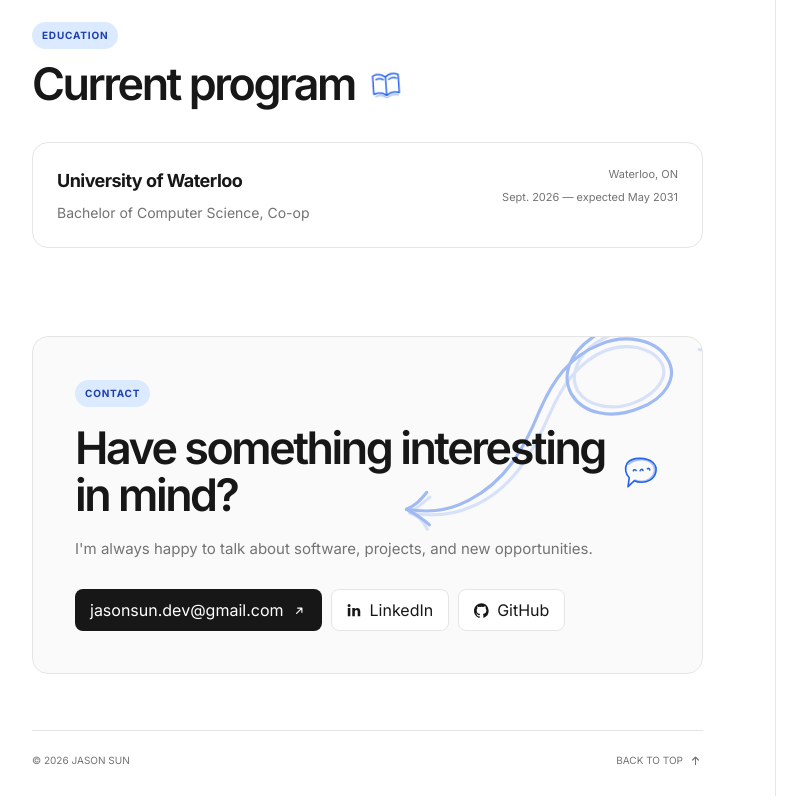
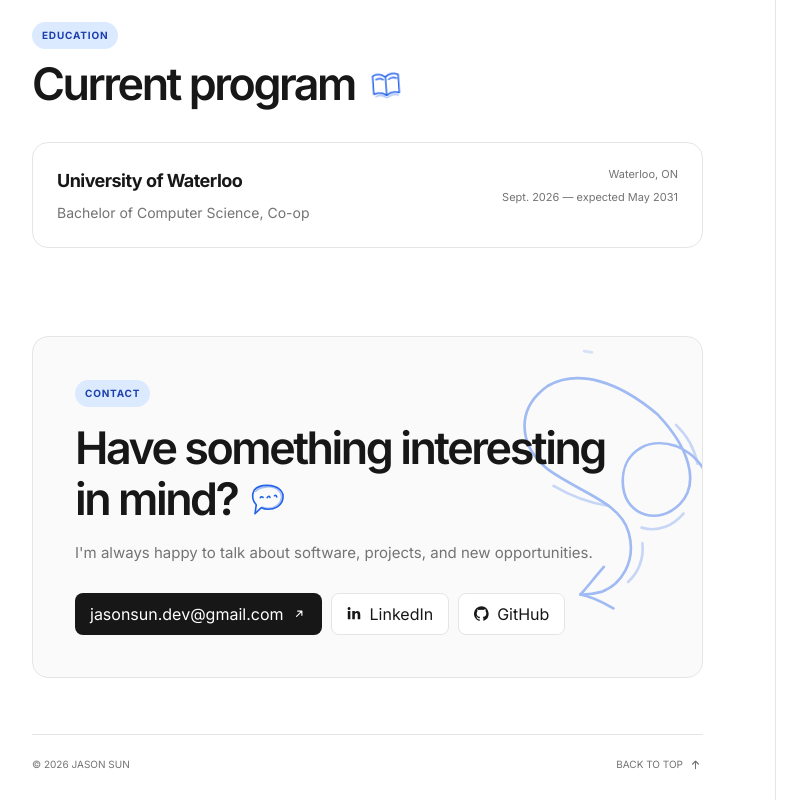
Before and after one commit to cryojs/portfolio, a React (Vite) app: page / in a window 1280 px wide. Shown: the part 2853-3653 px from the top of the page, without its empty margins (264-1071 px from the left). Built offline with nearby package versions, Linux system fonts and the light colour scheme.

Commit message:
Update scribbles in contact section

```diff
--- a/src/App.jsx
+++ b/src/App.jsx
@@ -193,9 +193,14 @@ function App() {
           <ContactLoop />
           <div className="relative z-[1]">
             <span className="inline-flex w-fit items-center justify-self-start rounded-full bg-blue-soft px-2.5 py-1.5 text-[10px] font-[650] tracking-[0.08em] text-blue-dark uppercase">contact</span>
-            <div className="mt-[18px] flex max-w-[620px] items-center gap-3.5">
-              <h2 className="m-0 text-[clamp(2rem,4vw,2.8rem)] font-[520] leading-[1.05] tracking-[-0.055em] text-ink">Have something interesting in mind?</h2>
-              <HeadingDoodle type="contact" />
+            <div className="mt-[18px] max-w-[620px]">
+              <h2 className="m-0 text-[clamp(2rem,4vw,2.8rem)] font-[520] leading-[1.05] tracking-[-0.055em] text-ink">
+                Have something interesting{' '}
+                <span className="inline-flex items-center gap-3 align-middle whitespace-nowrap">
+                  in mind?
+                  <HeadingDoodle type="contact" />
+                </span>
+              </h2>
             </div>
             <p className="my-[18px] mb-7 max-w-[520px] text-[15px] leading-[1.6] text-muted">I&apos;m always happy to talk about software, projects, and new opportunities.</p>
             <div className="flex flex-wrap items-center gap-[9px] max-[780px]:flex-col max-[780px]:items-stretch">
--- a/src/components/Doodles.jsx
+++ b/src/components/Doodles.jsx
@@ -75,11 +75,13 @@ export function HeadingDoodle({ type }) {
 
 export function ContactLoop() {
   return (
-    <svg className="contact-doodle" viewBox="0 0 260 170" aria-hidden="true">
-      <path d="M246 27C222 15 191 13 170 24C151 34 143 50 149 65C156 81 177 88 199 82C220 77 232 62 225 47C218 31 195 24 175 30C151 36 136 53 123 75C108 102 91 125 61 136C42 143 27 141 13 137" />
-      <path d="M30 126C24 132 20 135 13 137C19 141 24 145 29 151" />
-      <path className="doodle-echo" d="M249 32C225 18 194 18 173 28C157 36 149 51 154 63C160 76 179 82 197 77C215 72 225 60 220 49C214 37 196 31 179 35C157 41 143 57 130 79C114 106 95 132 63 141C43 147 28 144 16 140" />
-      <path className="doodle-echo" d="M32 130C26 134 21 137 15 140C21 143 25 148 27 154" />
+    <svg className="contact-doodle" viewBox="0 0 360 280" aria-hidden="true">
+      <path d="M346 200C354 181 346 151 322 138C295 125 270 140 270 169C270 195 298 207 319 190C340 173 332 139 309 108C278 74 243 58 214 70C182 87 181 120 205 145C231 169 266 182 270 210C274 237 257 256 239 260C232 261 226 261 220 260" />
+      <path d="M244 238C234 247 224 257 220 260C230 263 240 270 248 276" />
+      <path className="doodle-echo contact-loop-motif" d="M324 119C334 131 338 144 339 156" />
+      <path className="doodle-echo contact-loop-motif" d="M282 207C296 213 310 209 321 199" />
+      <path className="doodle-echo contact-loop-motif" d="M208 160C225 173 241 180 255 184" />
+      <path className="doodle-echo contact-loop-motif" d="M281 221C281 235 274 247 264 254" />
       <path className="doodle-echo" d="M236 20L242 21M226 13L231 8M250 43L257 45" />
     </svg>
   )
--- a/src/index.css
+++ b/src/index.css
@@ -209,6 +209,10 @@
   opacity: 0.38;
 }
 
+.contact-loop-motif {
+  opacity: 0.55;
+}
+
 .heading-doodle {
   width: 34px;
   height: 34px;
@@ -293,7 +297,7 @@
   position: absolute;
   top: -25px;
   right: -18px;
-  width: 340px;
+  width: 400px;
   color: var(--color-blue);
   opacity: 0.42;
   transform: rotate(-7deg);
```
